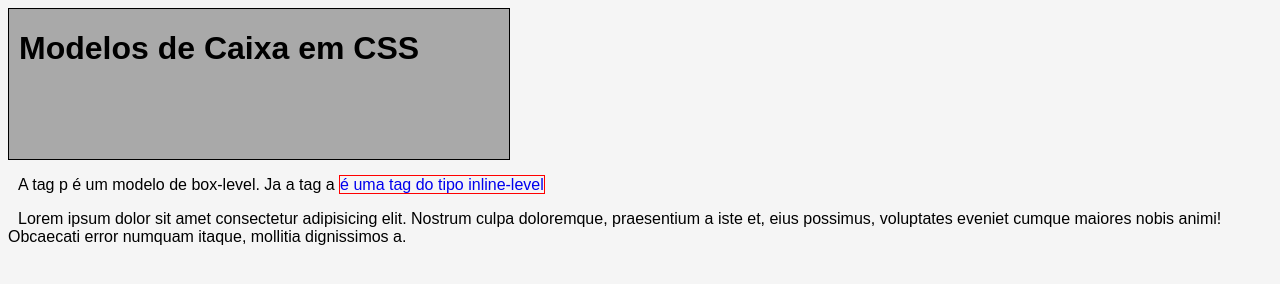
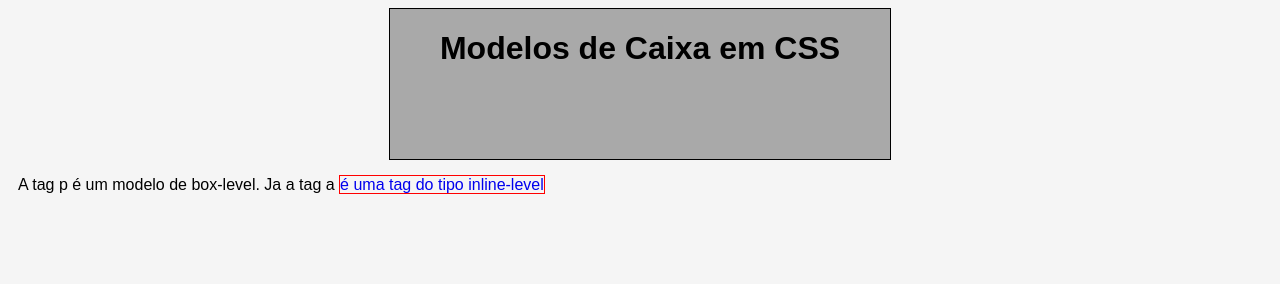
Before and after one commit to adriano-mendonca/estudos-htmlcss, a plain HTML site: page modulo2/cap16-aula1-2e3/index.html in a window 1280 px wide. Drawn offline with Linux system fonts and the light colour scheme.

Commit message:
continuação

```diff
--- a/modulo2/cap16-aula1-2e3/index.html
+++ b/modulo2/cap16-aula1-2e3/index.html
@@ -15,10 +15,9 @@
             background-color: darkgray;
             width: 500px;
             border: 1px solid black;
+            margin: 5px auto 10px auto;
+            text-align: center;
 
-        }
-        div > h1 {
-            margin-left: 10px;
         }
         p > a {
             border: 1px solid red;
@@ -35,6 +34,6 @@
         <h1>Modelos de Caixa em CSS</h1>
     </div>
     <p>A tag p é um modelo de box-level. Ja a tag a <a href="#">é uma tag do tipo inline-level</a></p>
-    <p>Lorem ipsum dolor sit amet consectetur adipisicing elit. Nostrum culpa doloremque, praesentium a iste et, eius possimus, voluptates eveniet cumque maiores nobis animi! Obcaecati error numquam itaque, mollitia dignissimos a.</p>
+
 </body>
 </html>
```
